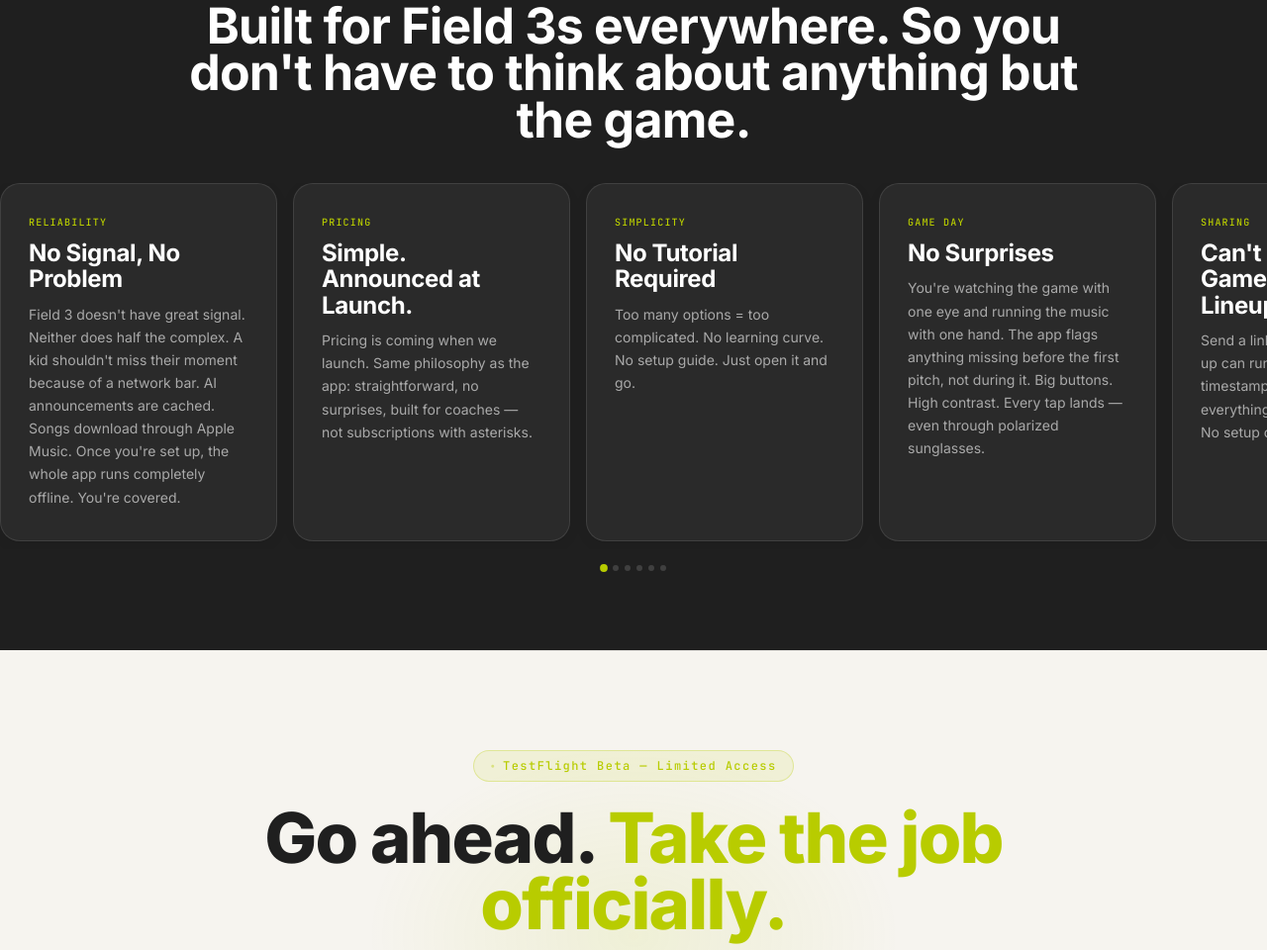
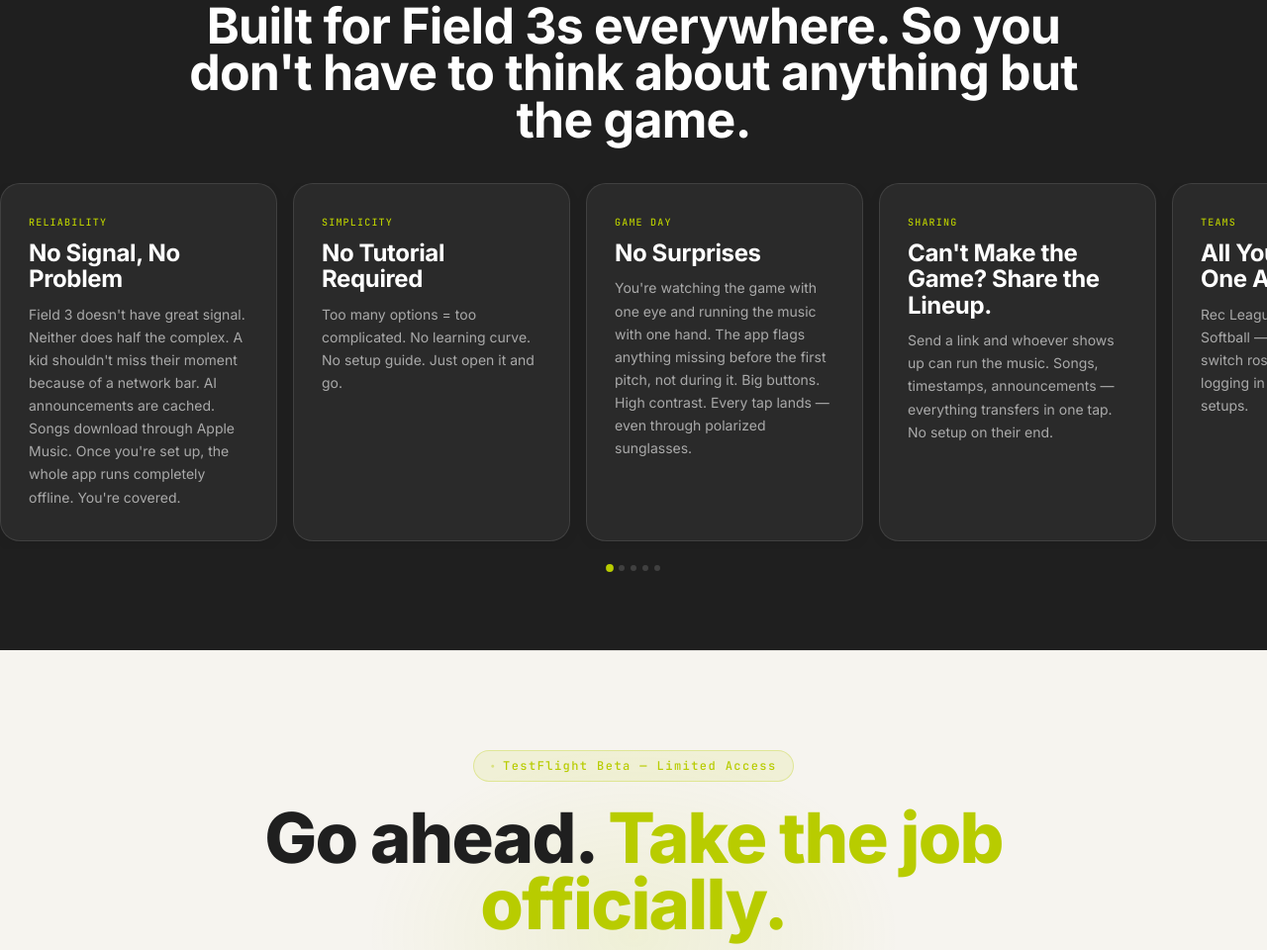
Before and after one commit to andrewtesta1/now-batting-landing, a plain HTML site: page index.html in a window 1280 px wide. Shown: the part 3218-4178 px from the top of the page at 99% size. Drawn offline with nearby package versions, Linux system fonts and the light colour scheme.

Commit message:
Remove pricing card from WJW section

```diff
--- a/index.html
+++ b/index.html
@@ -1366,11 +1366,6 @@
       <p class="wjw-body">Field 3 doesn't have great signal. Neither does half the complex. A kid shouldn't miss their moment because of a network bar. AI announcements are cached. Songs download through Apple Music. Once you're set up, the whole app runs completely offline. You're covered.</p>
     </div>
     <div class="wjw-card">
-      <div class="wjw-label">Pricing</div>
-      <div class="wjw-title">Simple. Announced at Launch.</div>
-      <p class="wjw-body">Pricing is coming when we launch. Same philosophy as the app: straightforward, no surprises, built for coaches — not subscriptions with asterisks.</p>
-    </div>
-    <div class="wjw-card">
       <div class="wjw-label">Simplicity</div>
       <div class="wjw-title">No Tutorial Required</div>
       <p class="wjw-body">Too many options = too complicated. No learning curve. No setup guide. Just open it and go.</p>
```
